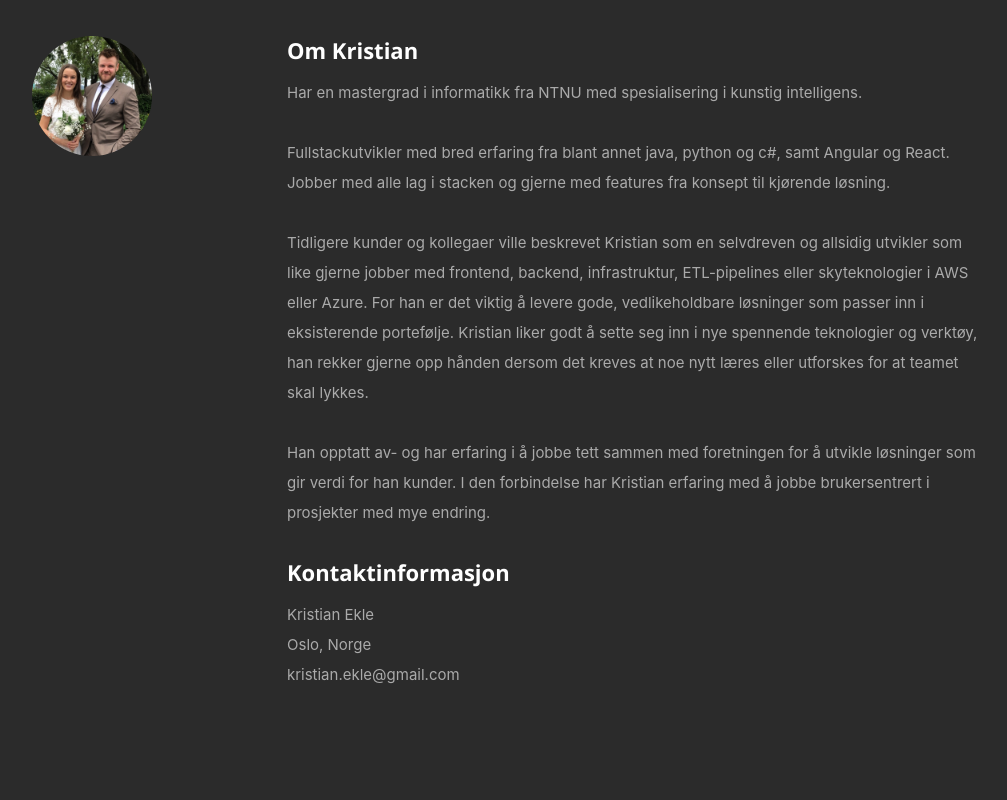
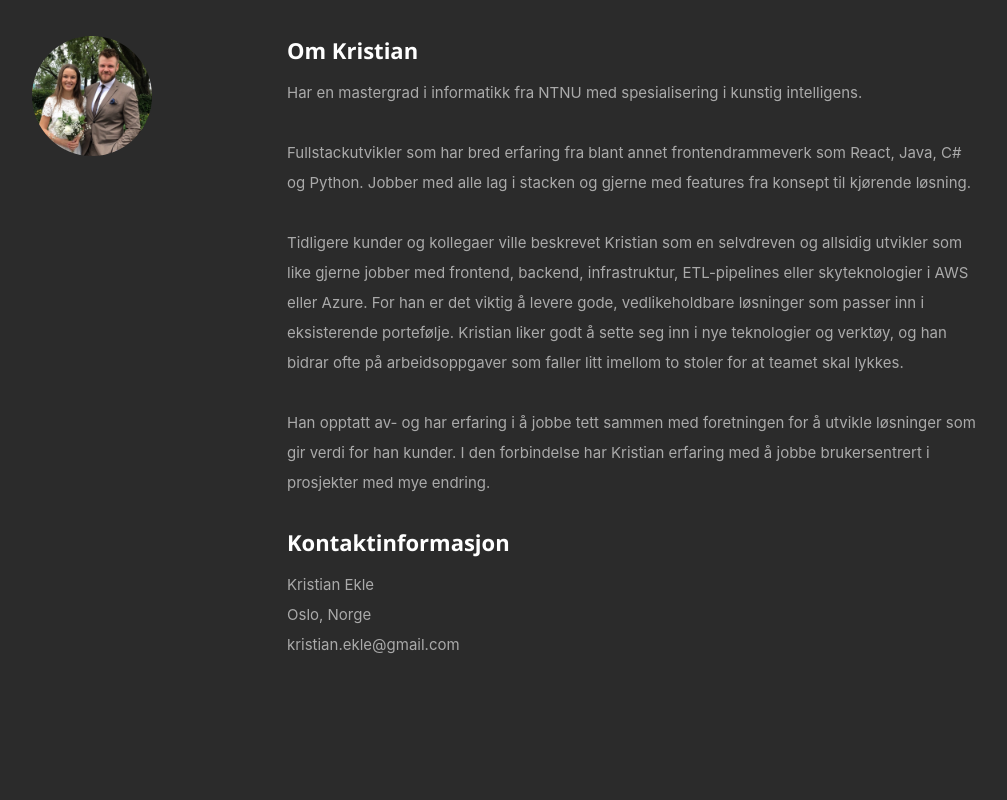
Before and after one commit to krekle/me, a React (Create React App) app: page / in a window 1280 px wide. Shown: the part 860-1660 px from the top of the page, without its empty margins (118-1125 px from the left). Built offline with nearby package versions, Linux system fonts and the light colour scheme; a web font is replaced by a local one.

Commit message:
Update about

```diff
--- a/src/components/About.js
+++ b/src/components/About.js
@@ -17,12 +17,12 @@ export default class About extends Component {
                      Har en mastergrad i informatikk fra NTNU med spesialisering i kunstig intelligens.<br />
                   </p>
                   <p>
-                     Fullstackutvikler med bred erfaring fra blant annet java, python og c#, samt Angular og React.
+                     Fullstackutvikler som har bred erfaring fra blant annet frontendrammeverk som React, Java, C# og Python.
                      Jobber med alle lag i stacken og gjerne med features fra konsept til kjørende løsning.
                 <br></br>
                 <br></br>
                     Tidligere kunder og kollegaer ville beskrevet Kristian som en selvdreven og allsidig utvikler som like gjerne jobber med frontend, backend, infrastruktur, ETL-pipelines eller skyteknologier i AWS eller Azure. For han er det viktig å levere gode, vedlikeholdbare løsninger som passer inn i eksisterende portefølje.
-                    Kristian liker godt å sette seg inn i nye spennende teknologier og verktøy, han rekker gjerne opp hånden dersom det kreves at noe nytt læres eller utforskes for at teamet skal lykkes.
+                    Kristian liker godt å sette seg inn i nye teknologier og verktøy, og han bidrar ofte på arbeidsoppgaver som faller litt imellom to stoler for at teamet skal lykkes.
                   <br></br>
                   <br></br>
 
--- a/src/resumeData.js
+++ b/src/resumeData.js
@@ -17,8 +17,8 @@ let resumeData = {
     }
   ],
   "featured": [
+    {"Name": "JavaScript", "Description": "Kristian har mye erfaring med JavaScript fra utdannelsen og flere kundeprosjekter. Blant annet i form av frontendrammeverk som React eller Angular, og i utviklingsmiljø som bruker teknologi og byggverktøy som TypeScript, npm, lintere og automatiserte tester."},
     {"Name": "Java", "Description": "Kristian har erfaring med Java fra sin tid på NTNU og i sitt arbeid hos Visma og Buypass AS. Han har god kjennskap til SpringBoot, som han blant annet har brukt til å skrive mange mikrotjenester og frontends med ulike formål og mekanismer som APIer, autentisering, proxy, database, osv."},
-    {"Name": "JavaScript", "Description": "Kristian har mye erfaring med JavaScript fra utdannelsen og flere kundeprosjekter. Blant annet i form av frontendrammeverk som React eller Angular, og i utviklingsmiljø som bruker teknologi og byggverktøy som TypeScript, npm, lintere og automatiserte tester."},
     {"Name": "C# & .NET", "Description": "Kristian jobbet tidligere i en C#/.NET avdeling i Bouvet og bidro mye til fagmiljøet rundt Azure og Microsoft-teknologier. Han er godt kjent med C#, .NET, nuget og Azure fra flere tidligere prosjekter hos Sporveien og Avinor. Han har blant annet levert løsninger til backend APIer, Windows services, samt kalkulasjoner i Azure Functions, med C# og .NET core."},
     {"Name": "Python", "Description": "Kristian har brukt Python i flere prosjekter hos Sporveien; til maskinlæring og optimaliseringsoppgaver, APIer og kalkulasjoner i AWS Lamdas og Azure Functions. Han har også erfaring med Django, Flask og Bottle til hobbyprosjekter og fra studietiden, blant annet for utvikling av nettsider til linjeforeningen/NTNUI-grupper."},
     {"Name": "Infrastruktur og CI/CD", "Description": "I de fleste prosjektene Kristian har vært en del av har han hatt ansvaret for eller bidratt i utvikling av CI/CD pipelines, enten via script i Jenkins, i Azure DevOps eller i GitLab pipelines. Han tar ofte ansvar for deployment av applikasjoner og har erfaring med å prodsette løsninger on-prem eller i skyen med Docker/Kubernetes"},
@@ -66,27 +66,36 @@ let resumeData = {
       "End": "01.05.2020",
     },
     {
+      "version": 2,
       "CompanyName": "Sporveien",
       "ProjectName": "Geometritoget",
-      "Roles": ['Utvikler', 'Arkitekt'],
+      "ProjectDescription": "Geometritoget er en vanlig MX3000 t-banevogn som er utstyrt med over 30 sensorer som måler verdier for blant annet: sporvidde, kurve, vindskjevhet, akselerometer, etc. Toget nyttes som en vanlig t-banevogn som i løpet av en tidsperiode på ca 2 uker vil kjøre alle tbanenettets linjer mens det samler data om sporgeometrien til sporet. Dataen blir lastet over til en server hos Sporveien batchvis over mobilnettet.",
+      "Contribution": " Prosjektet ble utført av et lite team hvor Kristian var eneste utvikler. Han var ansvarlig for design og implementering av softwareløsningen for dette systemet. Dataen fra toget måtte konverteres fra et proprietært binærformat som leverandør av sensorer benyttet til noe mer standard som kunne analyseres og visualiseres. Videre måtte dataen arkiveres i skyen S3 og DynamoDB og berikes og analyseres før innsetting i Redshift databarehus, fra hvor den til slutt ble tilgjengeligjort i analyseverktøyet tableua web. Dataen fra geometritoget skal gjøre det mulig for de som er ansvarlige for vedlikehold av infrastrukturen i Sporveien å; se på trending av feil, få varsel dersom en sensor fanger opp målinger som er utenfor terskelverdier, se på gjennomsnittlige hastigheter på hele skinnenettet. Blant annet.",
+      "Roles": [
+        {'Name': 'Fullstackutvikler', 'Description': "Som eneste utvikler jobbet Kristian med alle ledd av teknologistacken. Han utviklet services og script i C# og AWS Lambda som konverterte, lastet og arkiverte spordata i AWS S3 og Redshift, skrev ETL prosedyrer i databricks som transformerte data. Tilgjengeliggjorde data for rapporter i Tableau og skrev frontendløsninger i Angular"},
+        {'Name': 'Arkitekt', 'Description': "En del av prosjektet var å designe systemet med utgangspunkt i Sporveiens eksisterende infrastruktur og tjenesteportefølje, for å få en smidig handover ved ferdigstillelse. Kristian designet dette systemet og presenterte det for Sporveiens 'arkitektur forum' og øvrige forretning for godkjennelse før det ble videreutviklet."},
+      ],
       "Tech": ['C#', 'AWS', 'IoT', 'git', 'Python', 'Tableau', 'AWS Redshift', 'AWS S3', 'AWS Lambda', 'Databricks', 'PySpark', 'Big Data', 'Datavarehus', 'Angular', 'typescript'],
       "Start": "01.12.2018",
       "End": "01.01.2020",
-      "Description": "Geometritoget er en MX3000 t-banevogn som er utstyrt med over 30 sensorer som måler verdier for blant annet: sporvidde, kurve, vindskjevhet, akselerometer, etc. Toget nyttes som en vanlig t-banevogn som i løpet av en tidsperiode på ca 2 uker vil kjøre alle tbanenettets linjer mens det samler data om sporgeometrien til sporet. Kristian var ansvarlig for design og implementering av softwareløsningen for dette systemet. Dataen fra toget måtte konverteres fra et proprietært binærformat som leverandør av sensorer benyttet til noe mer standard som kunne analyseres og visualiseres. Videre måtte dataen arkiveres i skyen S3 og DynamoDB og berikes og analyseres før innsetting i Redshift databarehus, fra hvor den til slutt ble tilgjengeligjort i analyseverktøyet tableua web. Dataen fra geometritoget skal gjøre det mulig for de som er ansvarlige for vedlikehold av infrastrukturen i Sporveien å; se på trending av feil, få varsel dersom en sensor fanger opp målinger som er utenfor terskelverdier, se på gjennomsnittlige hastigheter på hele skinnenettet. Blant annet."
     },
     {
+      "version": 2,
       "CompanyName": "Sporveien",
       "ProjectName": "Prediktivt vedlikehold av Sporvekslere",
-      "Roles": ['Utvikler', 'Arkitekt'],
+      "ProjectDescription": "Vedlikehold av infrastruktur i drift krever mye penger og tid. Å gjennomføre for mange unødvendige vedlikehold koster mye penger - for få vedlikehold fører kostbar svikt av utstyr i operasjon. Det er derfor ønskelig med støttesystemer som kan monitorere utsyr og varsle når vedlikehold er nødvendig. Prosjektet dreide seg om å innhente strømtrekket til sporvekslere over tid og i ulike situasjoner for å bruke dataen til å predikere vedlikeholdsbehov.",
+      "Contribution": "I den forbindelse jobbet Kristian på prosjekt hos Sporveien for å prototype en løsning som visualiserte og varslet dersom loggførte strømtrekk på sporvekslinger i t-banenettet er utenom det vanlige. Kristian var eneste tekniske ressurs på prosjektet. Dette ble gjort ved å benytte skyteknologi i Azure, algoritmer fra signalbehandling og statistikk til å se på kurven til strømtrekket for å avgjøre hvorvidt den representerer en 'frisk' veksling eller ikke. Løsningen er laget med Angular7 og Python Flask backend for visualisering og grensesnitt servert fra Azure. Analyse og databehandling gjøres i WebJobs, Azure Function, Blob storage og Azure CosmosDB.",
+      "Roles": [
+        {'Name': 'Fullstackutvikler', 'Description': "Som utvikler var Kristian ansvarlig for å utvikle og sette opp de ulike elementene i løsningen i Python, C#, Angular og i Azure. For å predikere behovet for vedlikehold brukte Kristian algoritmer fra signalbehandling samt AI/ML til å analysere data. Han var også ute i 'felten' for å se på sporvekslere og lage treningsdata for algoritmene. Resultatet ble visualisert i en frontend skrevet i Angular, og det ble utsendt varslinger fra Azure på potensielle vedlikeholdsbehov."},
+      ],
       "Tech": ['Python', 'C#', 'Azure', 'Azure CosmosDB', 'Azure Blobstorage', 'Azure Function', 'Angular', 'typescript', 'git'],
       "Start": "01.10.2018",
       "End": "01.03.2019",
-      "Description": "Vedlikehold av infrastruktur i drift krever mye penger og tid. Å gjennomføre for mange unødvendige vedlikehold koster mye penger - for få vedlikehold fører kostbar svikt av utstyr i operasjon. Det er derfor ønskelig med støttesystemer som kan monitorere utsyr og varsle når vedlikehold er nødvendig. I den forbindelse har Kristian jobbet på prosjekt hos Sporveien for å prototype en løsning som kan visualisere og varsle dersom loggførte strømtrekk på sporvekslinger i t-banenettet er utenom det vanlige. Dette gjøres ved å benytte algoritmer fra signalbehandling og statistikk til å se på kurven til strømtrekket for å avgjøre hvorvidt den representerer en 'frisk' veksling eller ikke. Løsningen er laget med Angular7 og Python Flask backend for visualisering og grensesnitt servert fra Azure. Analyse og databehandling gjøres i WebJobs, Azure Function, Blob storage og Azure CosmosDB."
     },
     {
       "CompanyName": "Sporveien",
       "ProjectName": "IVO - Individstyring av Vognparken",
-      "Roles": ['Utvikler', 'Arkitekt'],
+      "Roles": ['Utvikler', 'Arkitekt', 'Data scientist/engineer'],
       "Tech": ['Python', 'Reinforcement Learning', 'Genetisk Algoritme', 'DEAP', 'Ray', 'Azure DevOps', 'AWS EC2', 'git'],
       "Start": "01.09.2017",
       "End": "01.10.2018",
@@ -194,18 +203,6 @@ let resumeData = {
       "Achievements": "Kristian jobbet hos Difi i et engasjement sommeren 2014."
     }
   ],
-  "skillsDescription": "Your skills here",
-  "skills": [
-    {
-      "skillname": "HTML5"
-    },
-    {
-      "skillname": "CSS"
-    },
-    {
-      "skillname": "Reactjs"
-    }
-  ],
   "portfolio": [
     {
       "name": "Verktøy for visualisering av potensielle feil på spornettet",
```
Also changed, not shown: public/test.txt (deleted), 1 other file (tests, documents, lock files or other folders).
